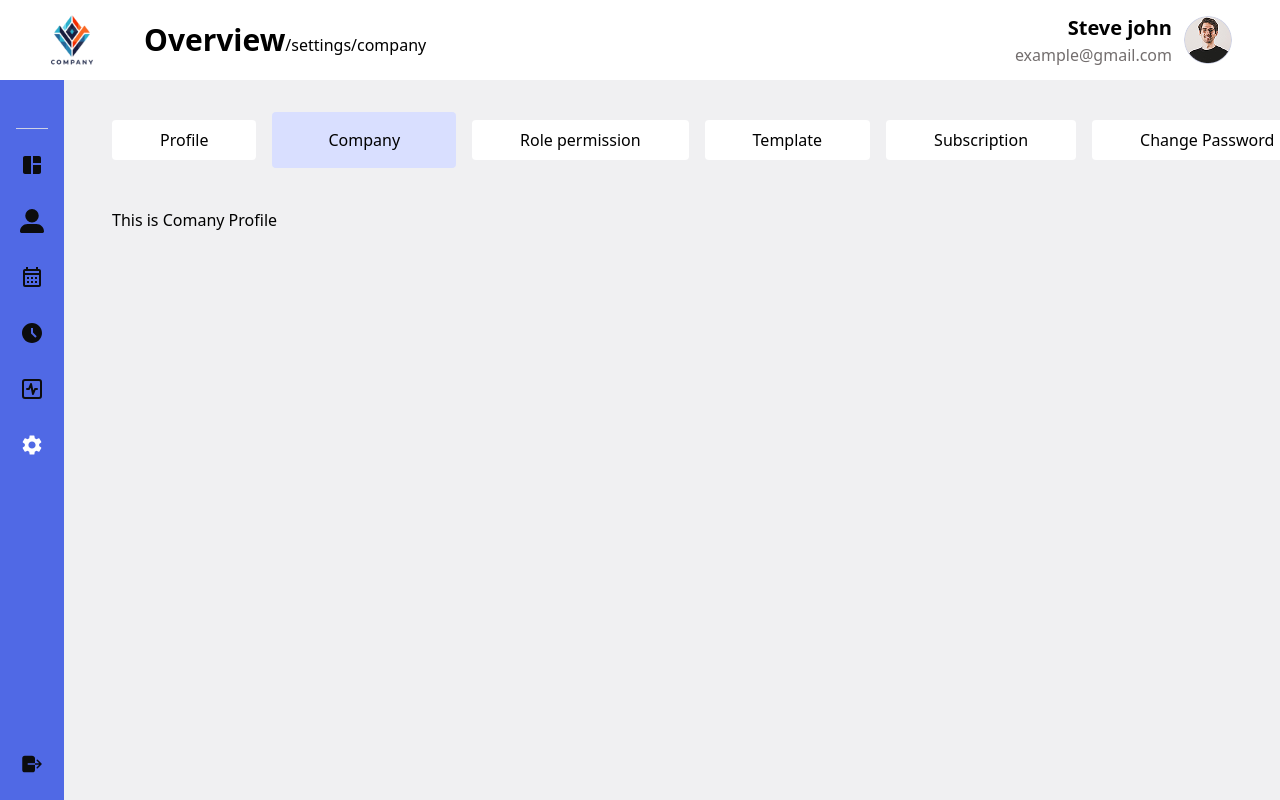
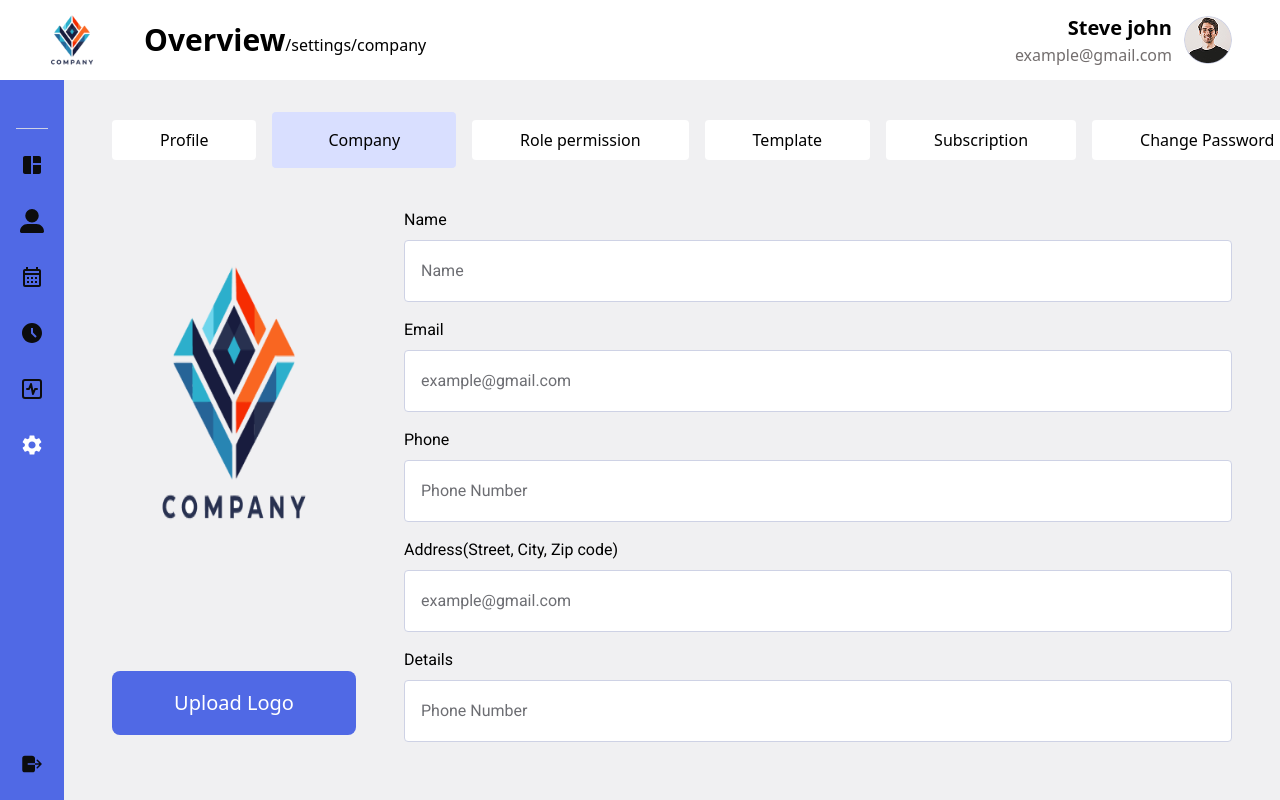
Before and after one commit to newajfireAI/TimeSheetManagament, a Next.js app: page /settings/company in a window 1280 px wide. Built offline with nearby package versions, Linux system fonts and the light colour scheme.

Commit message:
company done

```diff
--- a/src/app/settings/(slug)/company/CompanyProfile.jsx
+++ b/src/app/settings/(slug)/company/CompanyProfile.jsx
@@ -1,10 +1,82 @@
 import React from 'react'
 import SettingsLayout from '../../SettingsLayout'
+import Image from 'next/image'
 
 export default function CompanyProfile() {
   return (
     <SettingsLayout>
-        This is Comany Profile
+       <div className='grid grid-cols-4 gap-12'>
+
+               <div >
+                 <div className='w-full flex flex-col items-center  '>
+                   <Image className='w-[370px] h-[370px]' src={'/assets/companyLogo.png'} alt={'Change Profile Image'} height={500} width={500} />
+
+                   <button className='bg-[#5069E5] w-full py-[18px] text-white text-xl font-medium mt-[93px] rounded-[8px]'>Upload Logo</button>
+                 </div>
+               </div>
+               <div className='col-span-3 '>
+                 <div className="flex flex-col gap-2 ">
+                           <label className="font-roboto text-[#000000] text-[16px]">
+                             Name
+                           </label>
+                           <input
+                             className="w-full bg-white outline-none py-[18px] px-4 text-[#6D6E73] font-roboto text-[16px] placeholder-[#6D6E73] border border-[#CED2E5] rounded "
+                             placeholder="Name"
+                           />
+                         </div>
+
+                         <div className="flex flex-col gap-2 mt-4 ">
+                           <label className="font-roboto text-[#000000] text-[16px]">
+                             Email
+                           </label>
+                           <input
+                             className="w-full bg-white outline-none py-[18px] px-4 text-[#6D6E73] font-roboto text-[16px] placeholder-[#6D6E73] border border-[#CED2E5] rounded "
+                             placeholder="example@gmail.com"
+                           />
+                         </div>
+                         <div className="flex flex-col gap-2 mt-4 w-full  ">
+                             <label className="font-roboto text-[#000000] text-[16px]">
+                               Phone
+                             </label>
+
+                               <input
+                                 className="w-full bg-white outline-none py-[18px] px-4 text-[#6D6E73] font-roboto text-[16px] placeholder-[#6D6E73] border border-[#CED2E5] rounded "
+                                 placeholder="Phone Number"
+                               />
+
+
+                           </div>
+
+                           <div className="flex flex-col gap-2 mt-4 ">
+                           <label className="font-roboto text-[#000000] text-[16px]">
+                             Address(Street, City, Zip code)
+                           </label>
+                           <input
+                             className="w-full bg-white outline-none py-[18px] px-4 text-[#6D6E73] font-roboto text-[16px] placeholder-[#6D6E73] border border-[#CED2E5] rounded "
+                             placeholder="example@gmail.com"
+                           />
+                         </div>
+                         <div className="flex flex-col gap-2 mt-4 w-full  ">
+                             <label className="font-roboto text-[#000000] text-[16px]">
+                               Details
+                             </label>
+
+                               <input
+                                 className="w-full bg-white outline-none py-[18px] px-4 text-[#6D6E73] font-roboto text-[16px] placeholder-[#6D6E73] border border-[#CED2E5] rounded "
+                                 placeholder="Phone Number"
+                               />
+
+
+                           </div>
+
+
+
+
+
+
+               </div>
+
+             </div>
     </SettingsLayout>
   )
 }
--- a/src/app/user/page.js
+++ b/src/app/user/page.js
@@ -166,7 +166,7 @@ const page = () => {
           </div> */}
         </div>
       </form>
-      <div className="mt-8 w-[15%] flex justify-between mx-auto">
+      <div className="mt-8 w-[16%] flex justify-between mx-auto">
         <button
           onClick={() => setOpen(true)}
           className="bg-[#5069E5] py-[14px] px-8 text-white font-roboto rounded font-semibold">
```
Also changed, not shown: src/app/settings/(slug)/profile/SettingProfile.jsx (+94 -54 lines), public/assets/companyLogo.png (added).
